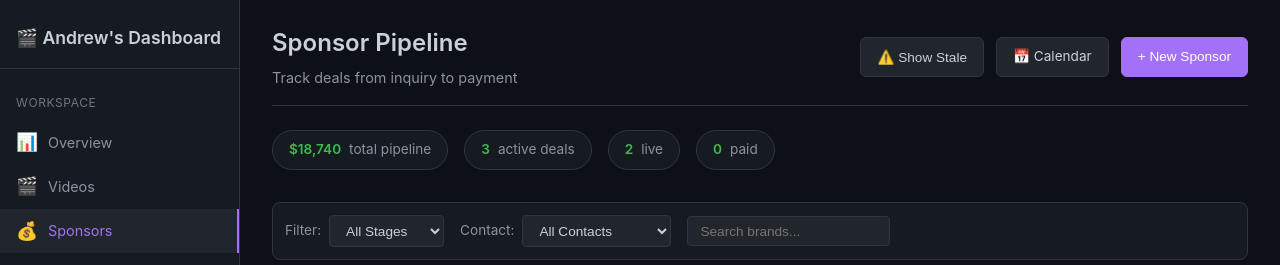
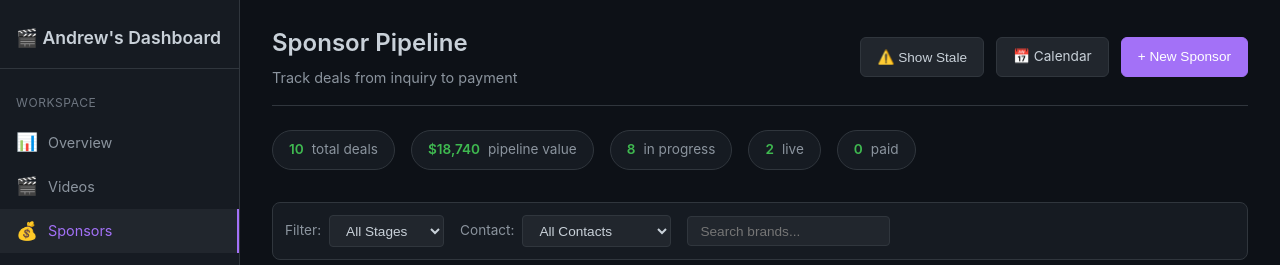
Before and after one commit to Bunrieu-sketch/content-pipeline, a Flask app: page /sponsors in a window 1280 px wide. Shown: the top 265 px of the page. Run offline with Flask 3, Linux system fonts and the light colour scheme; data comes from the database, SQL or seed files in the repository.

Commit message:
fix: clarify sponsor stats - show total deals, active in progress, live, paid

```diff
--- a/app.py
+++ b/app.py
@@ -39,8 +39,12 @@ def dashboard():
     for s in VIDEO_STAGES:
         video_counts[s] = sum(1 for v in videos if v["stage"] == s)
 
-    active_sponsors = [s for s in sponsors if s["status"] not in ("live", "paid")]
-    total_pipeline_value = sum(s["deal_value"] or 0 for s in active_sponsors)
+    # Sponsor stats - all non-paid are considered active
+    active_sponsors = [s for s in sponsors if s["status"] != "paid"]
+
+    # Pipeline value - deals in progress (excluding live and paid)
+    pipeline_statuses = ["inquiry", "negotiation", "contract", "content", "delivered"]
+    total_pipeline_value = sum(s["deal_value"] or 0 for s in sponsors if s["status"] in pipeline_statuses)
 
     deadlines = get_upcoming_deadlines(14)
 
@@ -104,7 +108,7 @@ def sponsors_page():
     for s in sponsors:
         sponsors_by_stage[s["status"]].append(s)
 
-    # Calculate pipeline value (active deals only)
+    # Calculate pipeline value (active deals only - not live or paid)
     active_statuses = ["inquiry", "negotiation", "contract", "content", "delivered"]
     total_pipeline_value = sum(s["deal_value"] or 0 for s in sponsors if s["status"] in active_statuses)
 
@@ -112,6 +116,12 @@ def sponsors_page():
     sponsor_counts = {}
     for s in SPONSOR_STAGES:
         sponsor_counts[s] = sum(1 for sp in sponsors if sp["status"] == s)
+
+    # Derived counts for display
+    total_deals = len(sponsors)
+    active_deals = sum(sponsor_counts[s] for s in active_statuses)
+    live_deals = sponsor_counts.get('live', 0)
+    paid_deals = sponsor_counts.get('paid', 0)
 
     today = datetime.utcnow().strftime("%Y-%m-%d")
     three_days = (datetime.utcnow() + timedelta(days=3)).strftime("%Y-%m-%d")
@@ -126,6 +136,10 @@ def sponsors_page():
         next_stage=SPONSOR_NEXT_STAGE,
         total_pipeline_value=total_pipeline_value,
         sponsor_counts=sponsor_counts,
+        total_deals=total_deals,
+        active_deals=active_deals,
+        live_deals=live_deals,
+        paid_deals=paid_deals,
         today=today,
         three_days=three_days,
     )
--- a/templates/sponsors.html
+++ b/templates/sponsors.html
@@ -506,19 +506,23 @@
             <!-- Pipeline Stats -->
             <div class="pipeline-stats">
                 <div class="stat-pill">
-                    <span class="value">${{ "{:,.0f}".format(total_pipeline_value) }}</span>
-                    <span class="label">total pipeline</span>
+                    <span class="value">{{ total_deals }}</span>
+                    <span class="label">total deals</span>
                 </div>
                 <div class="stat-pill">
-                    <span class="value">{{ sponsor_counts.get('inquiry', 0) + sponsor_counts.get('negotiation', 0) }}</span>
-                    <span class="label">active deals</span>
+                    <span class="value">${{ "{:,.0f}".format(total_pipeline_value) }}</span>
+                    <span class="label">pipeline value</span>
                 </div>
                 <div class="stat-pill">
-                    <span class="value">{{ sponsor_counts.get('live', 0) }}</span>
+                    <span class="value">{{ active_deals }}</span>
+                    <span class="label">in progress</span>
+                </div>
+                <div class="stat-pill">
+                    <span class="value">{{ live_deals }}</span>
                     <span class="label">live</span>
                 </div>
                 <div class="stat-pill">
-                    <span class="value">{{ sponsor_counts.get('paid', 0) }}</span>
+                    <span class="value">{{ paid_deals }}</span>
                     <span class="label">paid</span>
                 </div>
             </div>
```
